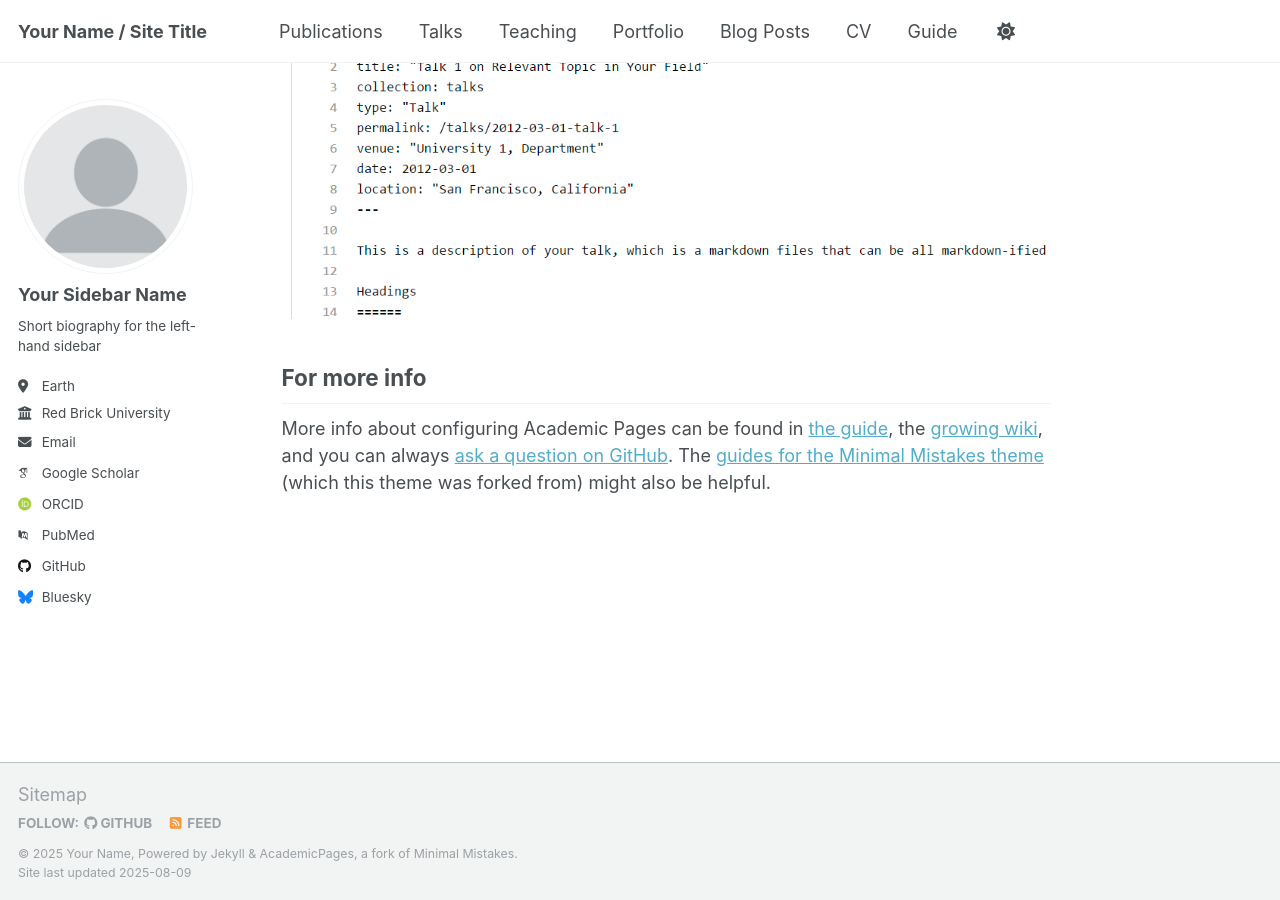
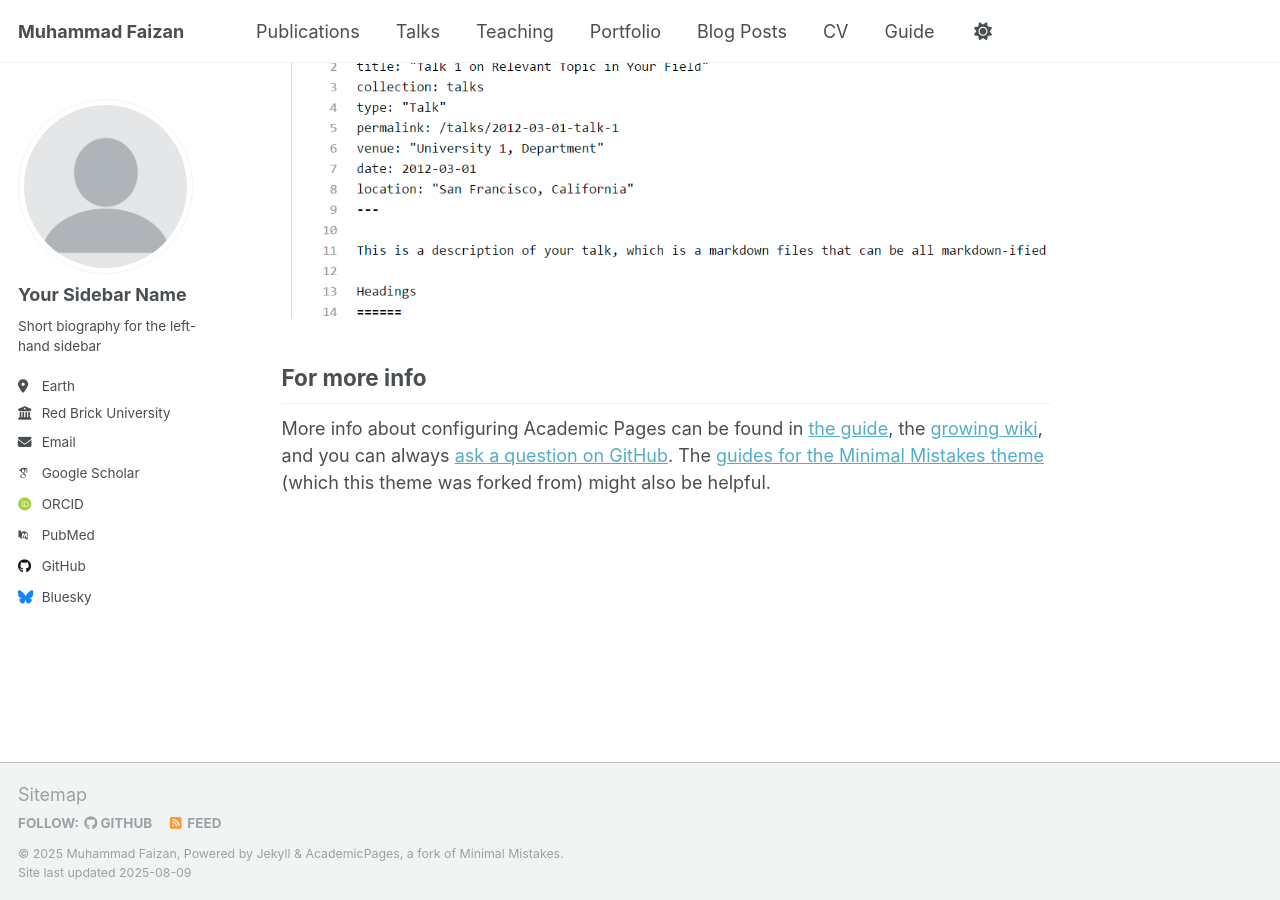
Before and after one commit to MuhammadFaizan99/MuhammadFaizan99.github.io, a Jekyll site: the page built from _pages/about.md, in a window 1280 px wide and 900 px high, scrolled down 2880 px. Built offline with Jekyll 4.4.1, drawn with Linux system fonts in a browser that asks for light colours; some web fonts are replaced; a script that is not in the unit is left out.

Commit message:
Update _config.yml

```diff
--- a/_config.yml
+++ b/_config.yml
@@ -7,15 +7,15 @@
 # server process.
 
 # Basic Site Settings
-locale                   : "en-US"
-site_theme               : "default"
-title                    : "Your Name / Site Title"
-title_separator          : "-"
-name                     : &name "Your Name"
-description              : &description "personal description"
-url                      : https://academicpages.github.io # the base hostname & protocol for your site e.g. "https://[your GitHub username].github.io" or if you already have some other page hosted on Github then use "https://[your GitHub username].github.io/[Your Repo Name]"
-baseurl                  : "" # the subpath of your site, e.g. "/blog"
-repository               : "academicpages/academicpages.github.io"
+locale      : "en-US"
+site_theme  : "default"
+title       : "Muhammad Faizan"
+title_separator: "-"
+name        : &name "Muhammad Faizan"
+description : &description "ML/NLP — AI for healthcare"
+url         : "https://MuhammadFaizan99.github.io"   # <-- YOUR URL (quoted)
+baseurl     : ""                                      # <-- keep empty for a user site
+repository  : "MuhammadFaizan99/MuhammadFaizan99.github.io"
 
 # Site Author - The following control what appear as part of the author content on the side bar.
 #               If a field is blank the icon and link will not appear, otherwise it will be shown.
```
